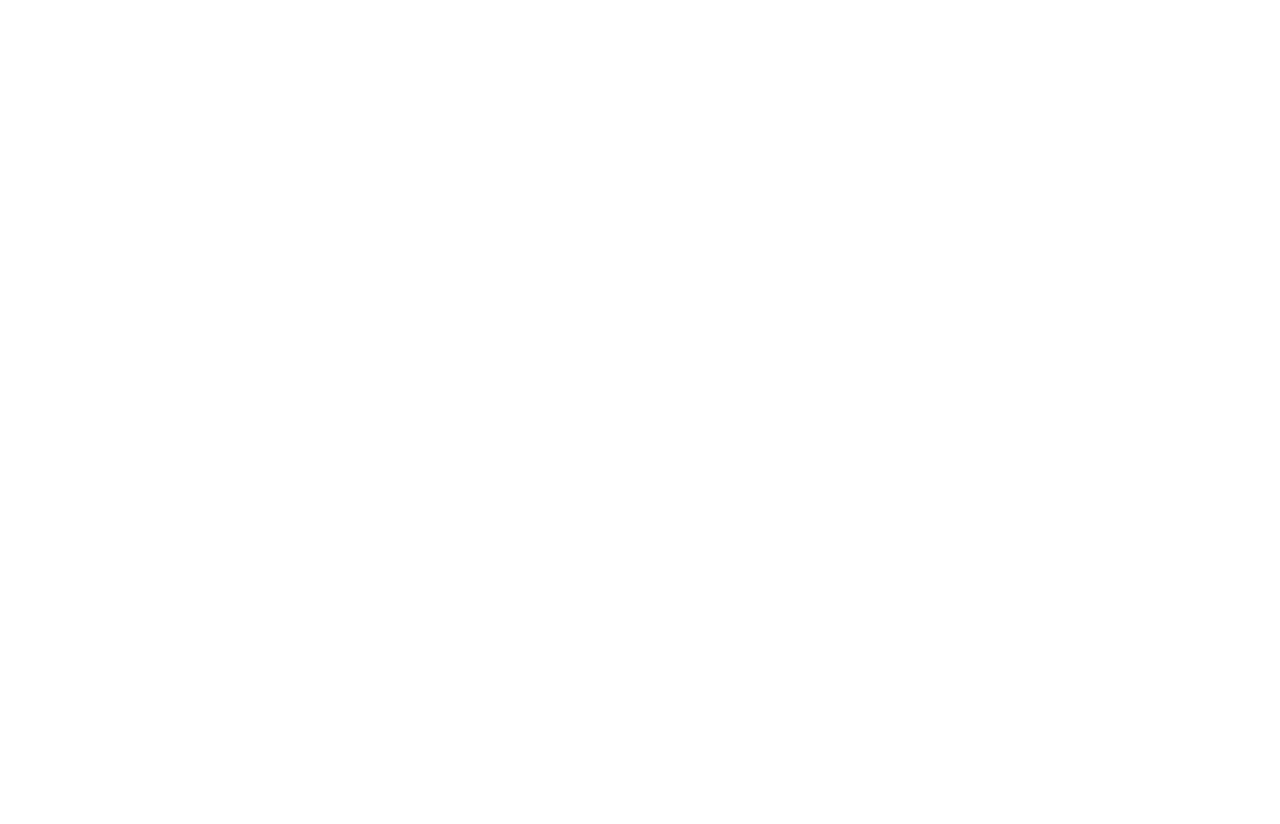
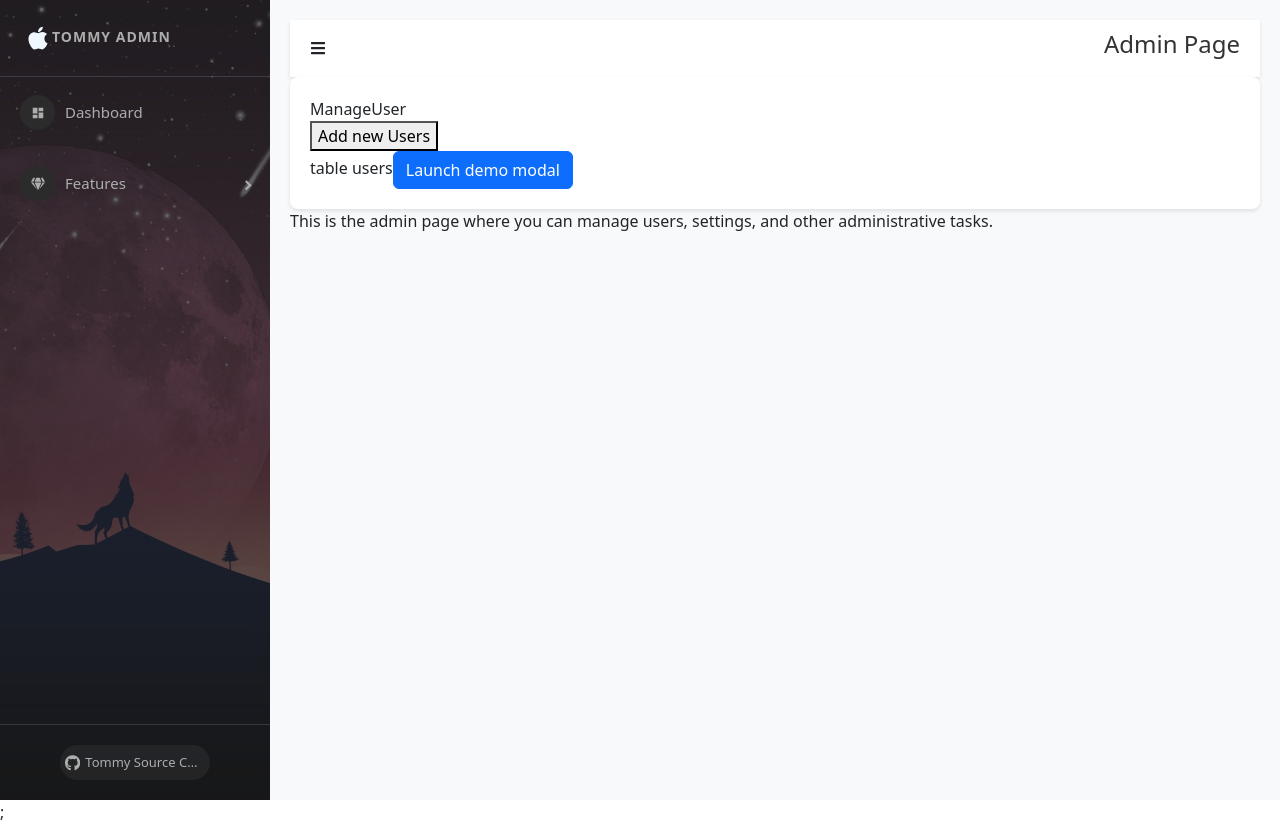
Before and after one commit to phucthor/test-demo-react, a React (Create React App) app: page /admins/manage-user in a window 1280 px wide. Before the commit this address had no page. Before the commit the page ends 800 px from the top, so only its background shows below. Built offline with nearby package versions, Linux system fonts and the light colour scheme.

Commit message:
video 56

```diff
--- a/src/components/Admin/Admin.js
+++ b/src/components/Admin/Admin.js
@@ -1,22 +1,32 @@
 import SideBar from "./SideBar";
-import './Admin.scss';
-import { FaBars } from 'react-icons/fa';
-import React, { useState } from 'react';
+import "./Admin.scss";
+import { FaBars } from "react-icons/fa";
+import React, { useState } from "react";
+import { Outlet } from "react-router-dom";
+
 const Admin = (props) => {
   const [collapsed, setCollapsed] = useState(false);
   // const [toggled, setToggled] = props.toggled;
   return (
     <div className="admin-container">
       <div className="admin-sidebar">
-                <SideBar collapsed={collapsed}/>
+        <SideBar collapsed={collapsed} />
       </div>
       <div className="admin-content">
-                <FaBars onClick={()=> setCollapsed(!collapsed)}/>
+        <div className="admin-header">
+          <FaBars onClick={() => setCollapsed(!collapsed)} />
           <h1>Admin Page</h1>
-                <p>This is the admin page where you can manage users, settings, and other administrative tasks.</p>
+        </div>
+        <div className="admin-main">
+            <Outlet />
+        </div>
+        <p>
+          This is the admin page where you can manage users, settings, and other
+          administrative tasks.
+        </p>
       </div>
     </div>
-    )
-}
+  );
+};
 
 export default Admin;
--- a/src/components/Admin/Admin.scss
+++ b/src/components/Admin/Admin.scss
@@ -18,4 +18,38 @@
     //   }
     }
   }
+  .admin-content{
+    flex: 1;
+    padding: 20px;
+    background-color: #f8f9fa;
+    height: 100vh;
+    overflow-y: auto;
+    .admin-header {
+      display: flex;
+      align-items: center;
+      justify-content: space-between;
+      padding: 10px 20px;
+      background-color: #fff;
+      box-shadow: 0 2px 4px rgba(0,0,0,0.1);
+      h1 {
+        font-size: 24px;
+        color: #333;
+      }
+    }
+    .admin-main {
+      padding: 20px;
+      background-color: #fff;
+      border-radius: 8px;
+      box-shadow: 0 2px 4px rgba(0,0,0,0.1);
+      h2 {
+        font-size: 20px;
+        color: #333;
+        margin-bottom: 20px;
+      }
+      p {
+        font-size: 16px;
+        color: #666;
+      }
+    }
+  }
 }
--- /dev/null
+++ b/src/components/Admin/Content/Dashboard.js
@@ -0,0 +1,9 @@
+const Dashboard = (props) => {
+  return (
+    <div>
+        Dashboard
+    </div>
+  );
+}
+
+export default Dashboard;
--- /dev/null
+++ b/src/components/Admin/Content/ManageUser.js
@@ -0,0 +1,20 @@
+import ModalCreateUser from "./ModalCreateUser";
+
+const ManageUser = (props) => {
+  return (
+    <div className="manage-user-container">
+      <div className="title">ManageUser</div>
+      <div className="users-content">
+        <div>
+          <button>Add new Users</button>
+        </div>
+        <div>
+          table users
+          <ModalCreateUser />
+        </div>
+      </div>
+    </div>
+  );
+};
+
+export default ManageUser;
--- /dev/null
+++ b/src/components/Admin/Content/ModalCreateUser.js
@@ -0,0 +1,68 @@
+import { useState } from "react";
+import Button from "react-bootstrap/Button";
+import Modal from "react-bootstrap/Modal";
+
+const ModalCreateUser = () => {
+  const [show, setShow] = useState(false);
+
+  const handleClose = () => setShow(false);
+  const handleShow = () => setShow(true);
+
+  return (
+    <>
+      <Button variant="primary" onClick={handleShow}>
+        Launch demo modal
+      </Button>
+
+      <Modal
+        show={show}
+        onHide={handleClose}
+        size="xl"
+        backdrop="static"
+      >
+        <Modal.Header closeButton>
+          <Modal.Title>Add New User</Modal.Title>
+        </Modal.Header>
+        <Modal.Body>
+          <form className="row g-3">
+            <div className="col-md-6">
+              <label className="form-label">Email</label>
+              <input type="email" className="form-control" />
+            </div>
+            <div className="col-md-6">
+              <label className="form-label">Password</label>
+              <input type="password" className="form-control" />
+            </div>
+            <div className="col-md-6">
+              <label className="form-label">Username</label>
+              <input type="text" className="form-control" />
+            </div>
+            <div className="col-md-4">
+              <label className="form-label">Role</label>
+              <select className="form-select">
+                <option selected value="USER">
+                  USER
+                </option>
+                <option value="ADMIN">ADMIN</option>
+              </select>
+            </div>
+            <div className="col-md-12">
+              <label className="form-label">Image</label>
+              <input type="file" className="form-control" />
+            </div>
+          </form>
+        </Modal.Body>
+        <Modal.Footer>
+          <Button variant="secondary" onClick={handleClose}>
+            Close
+          </Button>
+          <Button variant="primary" onClick={handleClose}>
+            Save Changes
+          </Button>
+        </Modal.Footer>
+      </Modal>
+    </>
+  );
+}
+
+export default ModalCreateUser;
--- a/src/components/Admin/SideBar.js
+++ b/src/components/Admin/SideBar.js
@@ -7,13 +7,20 @@
   SidebarHeader,
   SidebarFooter,
   SidebarContent,
-} from 'react-pro-sidebar';
-import { FaTachometerAlt, FaGem, FaList, FaGithub, FaRegLaughWink, FaHeart } from 'react-icons/fa';
-import sidebarBg from '../../assets/bg2.jpg';
+} from "react-pro-sidebar";
+import {
+  FaTachometerAlt,
+  FaGem,
+  FaList,
+  FaGithub,
+  FaRegLaughWink,
+  FaHeart,
+} from "react-icons/fa";
+import sidebarBg from "../../assets/bg2.jpg";
 import { AiFillApple } from "react-icons/ai";
-import {MdDashboard} from "react-icons/md";
-import './SideBar.scss';
-
+import { MdDashboard } from "react-icons/md";
+import "./SideBar.scss";
+import { Link } from "react-router-dom";
 const SideBar = (props) => {
   const { image, collapsed, toggled, handleToggleSidebar } = props;
   return (
@@ -38,7 +45,7 @@
               whiteSpace: "nowrap",
             }}
           >
-            <AiFillApple size={'2em'} color={'aliceblue'} />
+            <AiFillApple size={"2em"} color={"aliceblue"} />
             <span>Tommy Admin</span>
           </div>
         </SidebarHeader>
@@ -50,6 +57,7 @@
               // suffix={<span className="badge red">New</span>}
             >
               Dashboard
+              <Link to="/admins" />
             </MenuItem>
             {/* <MenuItem icon={<FaGem />}>{" "}components</MenuItem> */}
           </Menu>
@@ -59,7 +67,10 @@
               icon={<FaGem />}
               title="Features"
             >
-              <MenuItem>Users</MenuItem>
+              <MenuItem>
+                Users
+                <Link to="/admins/manage-user" />
+              </MenuItem>
               <MenuItem>Quizzes</MenuItem>
               <MenuItem>Questions</MenuItem>
             </SubMenu>
--- a/src/index.js
+++ b/src/index.js
@@ -11,6 +11,8 @@
 import User from "./components/User/User";
 import Admin from "./components/Admin/Admin";
 import HomePage from "./components/Home/HomePage";
+import ManageUser from "./components/Admin/Content/ManageUser";
+import Dashboard from "./components/Admin/Content/Dashboard";
 
 const root = ReactDOM.createRoot(document.getElementById("root"));
 root.render(
@@ -23,7 +25,10 @@
           <Route index element={<HomePage />} />
           <Route path="/users" element={<User />} />
         </Route>
-          <Route path="admins" element={<Admin />} />
+          <Route path="admins" element={<Admin />}>
+            <Route index element={<Dashboard />} />
+            <Route path="manage-user" element={<ManageUser />} />
+          </Route>
       </Routes>
     </BrowserRouter>
     {/* </React.StrictMode> */}
```
Lines whose indentation alone changed are shown as unchanged.
